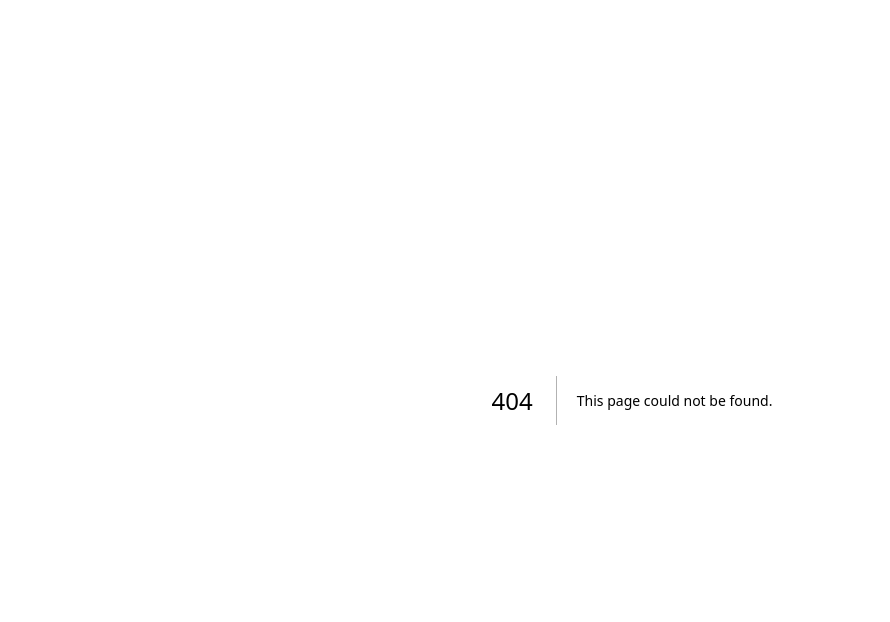
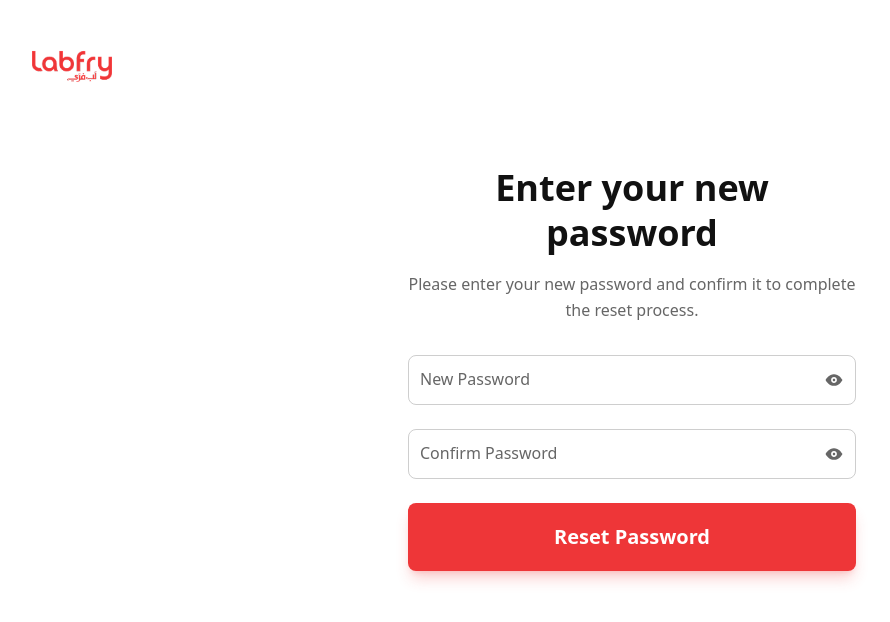
Before and after one commit to shamimthedev/labfry, a Next.js app: page /reset-password in a window 1280 px wide. Before the commit this address had no page. Shown: the top 622 px of the page, without its empty margins (8-898 px from the left). Built offline with nearby package versions, Linux system fonts and the light colour scheme.

Commit message:
add reset password page

```diff
--- /dev/null
+++ b/app/reset-password/page.tsx
@@ -0,0 +1,102 @@
+// app/reset-password/page.tsx
+'use client';
+
+import Link from 'next/link';
+import Image from 'next/image';
+import { useState } from 'react';
+import FloatingLabelInput from '../components/FloatingLabelInput';
+import Button from '../components/Button';
+
+export default function ResetPasswordPage() {
+    const [formData, setFormData] = useState({
+        newPassword: '',
+        confirmPassword: ''
+    });
+
+    const handleSubmit = (e: React.FormEvent) => {
+        e.preventDefault();
+
+        if (formData.newPassword !== formData.confirmPassword) {
+            alert('Passwords do not match!');
+            return;
+        }
+
+        console.log('Password reset completed for email');
+        // After successful password reset, redirect to success page
+        window.location.href = '/success?type=password';
+    };
+
+    const handleChange = (e: React.ChangeEvent<HTMLInputElement>) => {
+        setFormData({
+            ...formData,
+            [e.target.name]: e.target.value
+        });
+    };
+
+    return (
+        <div className="min-h-screen bg-primary-white px-4 py-8">
+            {/* Logo */}
+            <div className="mb-12 md:mb-16">
+                <Link href="/">
+                    <Image
+                        src="/labfry-logo.png"
+                        alt="Labfry"
+                        width={182}
+                        height={98}
+                        className="w-28 md:w-32 h-auto"
+                        priority
+                    />
+                </Link>
+            </div>
+
+            {/* Content Container */}
+            <div className="max-w-md mx-auto">
+                <div className="text-center mb-8">
+                    <h1 className="text-3xl md:text-4xl font-bold leading-tight text-primary-black mb-4">
+                        Enter your new password
+                    </h1>
+                    <p className="text-primary-gray leading-relaxed">
+                        Please enter your new password and confirm it to complete the reset process.
+                    </p>
+                </div>
+
+                <form onSubmit={handleSubmit} className="space-y-6">
+                    {/* New Password Field */}
+                    <FloatingLabelInput
+                        id="newPassword"
+                        name="newPassword"
+                        type="password"
+                        value={formData.newPassword}
+                        onChange={handleChange}
+                        label="New Password"
+                        placeholder="New password"
+                        showPasswordToggle
+                        required
+                    />
+
+                    {/* Confirm Password Field */}
+                    <FloatingLabelInput
+                        id="confirmPassword"
+                        name="confirmPassword"
+                        type="password"
+                        value={formData.confirmPassword}
+                        onChange={handleChange}
+                        label="Confirm Password"
+                        placeholder="Confirm password"
+                        showPasswordToggle
+                        required
+                    />
+
+                    {/* Reset Password Button */}
+                    <Button
+                        type="submit"
+                        variant="primary"
+                        className="mt-6 py-3.5 rounded-lg"
+                    >
+                        Reset Password
+                    </Button>
+                </form>
+            </div>
+        </div>
+    );
+}
```
